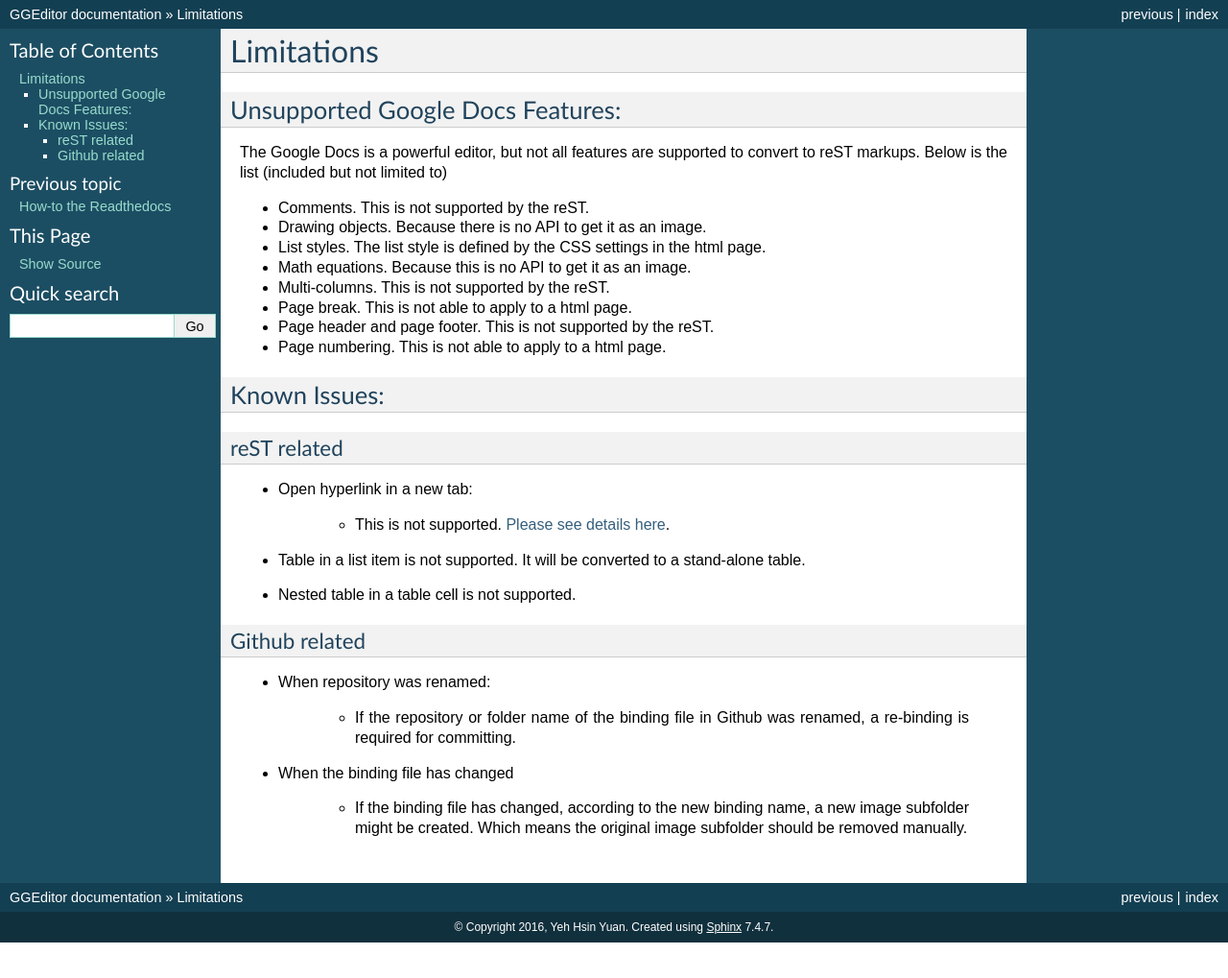
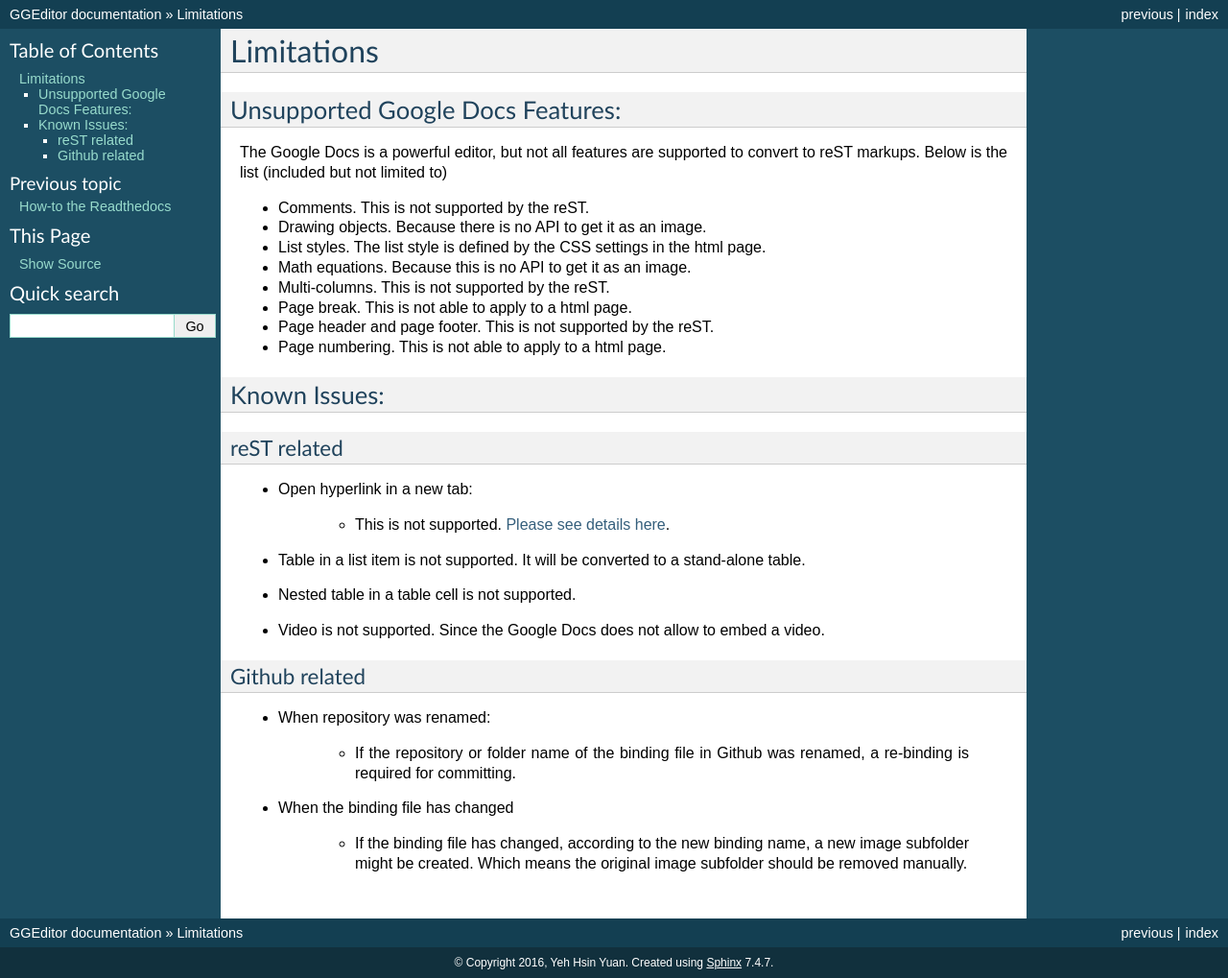
Before and after one commit to iapyeh/GGeditor, a Sphinx documentation site: the page built from docs/Limitations.rst, in a window 1280 px wide. Shown: the whole page at 96% size. Built offline with Sphinx 7.4.7, drawn with Linux system fonts in a browser that asks for light colours; before the commit the page ends 982 px from its top, so only the background shows below that.

Commit message:
Google Docs reST Editor@2016-11-22 15:23:14

```diff
--- a/docs/Limitations.rst
+++ b/docs/Limitations.rst
@@ -15,7 +15,7 @@
 * Drawing objects. Because there is no API to get it as an image.
 * List styles. The list style is defined by the CSS settings in the html page.
 * Math equations. Because this is no API to get it as an image.
-* Multi\-columns. This is not supported by the reST.
+* Multi-columns. This is not supported by the reST.
 * Page break. This is not able to apply to a html page.
 * Page header and page footer. This is not supported by the reST.
 * Page numbering. This is not able to apply to a html page.
@@ -34,8 +34,9 @@
 
     * This is not supported. \ `Please see details here`_\ .
 
-* Table in a list item is not supported. It will be converted to a stand\-alone table.
+* Table in a list item is not supported. It will be converted to a stand-alone table.
 * Nested table in a table cell is not supported.
+* Video is not supported. Since the Google Docs does not allow to embed a video.
 
 .. _h69271f6b544a4942467e713a34332e47:
 
@@ -44,7 +45,7 @@
 
 * When repository was renamed:
 
-    * If the repository or folder name of the binding file in Github was renamed, a re\-binding is required for committing.
+    * If the repository or folder name of the binding file in Github was renamed, a re-binding is required for committing.
 
 * When the binding file has changed
 
```
